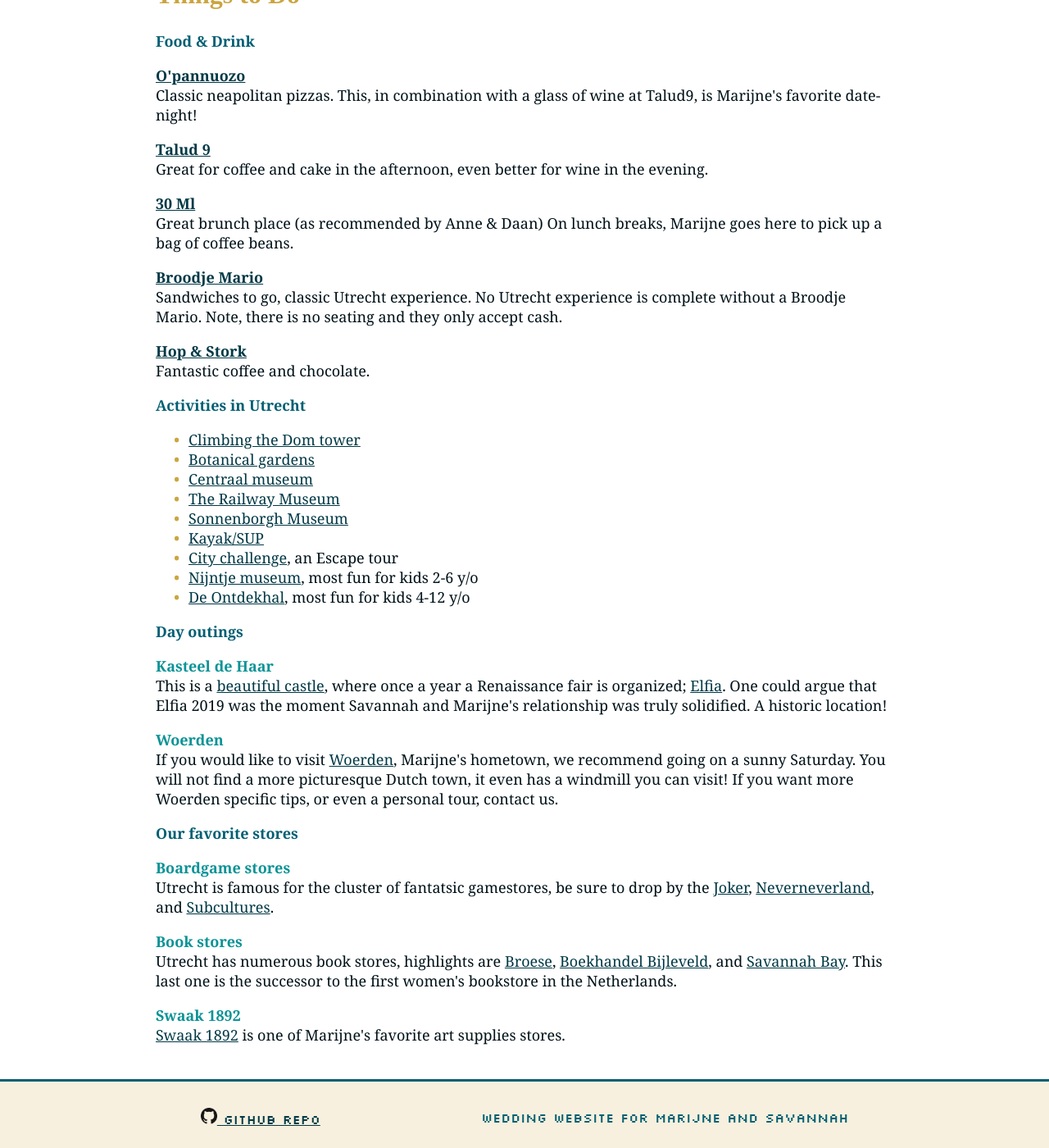
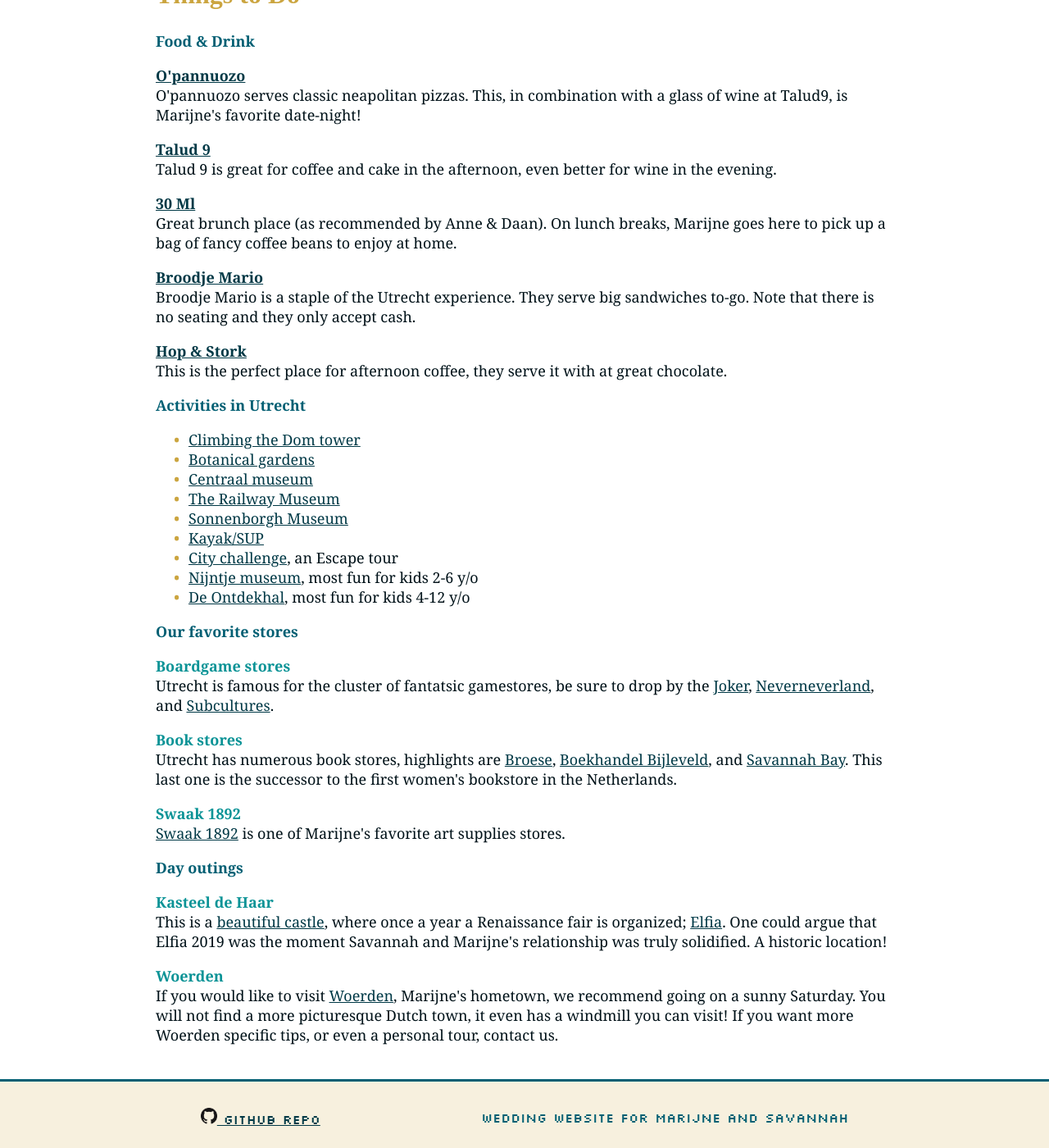
Before and after one commit to schijns-fischer-wedding/schijns-fischer-wedding.github.io, a Jekyll site: the page built from pages/things_to_do.md, in a window 1280 px wide and 1400 px high, scrolled down 207 px. Shown: the whole window at 82% size. Built offline with Jekyll 4.4.1, drawn with Linux system fonts in a browser that asks for light colours; some web fonts are replaced.

Commit message:
switched some sections around

```diff
--- a/pages/things_to_do.md
+++ b/pages/things_to_do.md
@@ -11,31 +11,30 @@
 
 <p>
   <strong style="color:#0A9396"><a href="http://www.o-panuozzo.nl/">O'pannuozo</a></strong><br>
-  Classic neapolitan pizzas.
+  O'pannuozo serves classic neapolitan pizzas.
   This, in combination with a glass of wine at Talud9, is Marijne's favorite date-night!
 </p>
 
 <p>
   <strong style="color:#0A9396"><a href="https://www.talud9.nl/">Talud 9</a></strong><br>
-  Great for coffee and cake in the afternoon, even better for wine in the evening.
+  Talud 9 is great for coffee and cake in the afternoon, even better for wine in the evening.
 </p>
 
 <p>
   <strong style="color:#0A9396"><a href="https://30ml.nl/">30 Ml</a></strong><br>
-  Great brunch place (as recommended by Anne & Daan)
-  On lunch breaks, Marijne goes here to pick up a bag of coffee beans.
+  Great brunch place (as recommended by Anne & Daan).
+  On lunch breaks, Marijne goes here to pick up a bag of fancy coffee beans to enjoy at home.
 </p>
 
 <p>
   <strong style="color:#0A9396"><a href="https://broodjemario.nl/">Broodje Mario</a></strong><br>
-  Sandwiches to go, classic Utrecht experience. No Utrecht experience is
-complete without a Broodje Mario. Note, there is no seating and they only accept
-cash.
+  Broodje Mario is a staple of the Utrecht experience. They serve big sandwiches to-go.
+  Note that there is no seating and they only accept cash.
 </p>
 
 <p>
   <strong style="color:#0A9396"><a href="https://hopenstork.com/">Hop & Stork</a></strong><br>
-  Fantastic coffee and chocolate.
+  This is the perfect place for afternoon coffee, they serve it with at great chocolate.
 </p>
 
 <h3>Activities in Utrecht</h3>
@@ -51,21 +50,6 @@
    <li><a href="https://nijntjemuseum.nl/?lang=en">Nijntje museum</a>, most fun for kids 2-6 y/o</li>
    <li><a href="https://ontdekhal.nl/">De Ontdekhal</a>, most fun for kids 4-12 y/o</li>
  </ul>
-
-<h3>Day outings</h3>
-<p>
-  <strong style="color:#0A9396">Kasteel de Haar</strong><br>
-  This is a <a href="https://www.kasteeldehaar.nl/">beautiful castle</a>, where once a year a Renaissance fair is organized;
-  <a href="https://www.instagram.com/kingdomofelfia/?hl=en">Elfia</a>. One could argue that Elfia 2019 was the moment Savannah and Marijne's relationship was truly solidified. A historic location!
-</p>
-
-<p>
-  <strong style="color:#0A9396">Woerden</strong><br>
-  If you would like to visit <a href="https://www.beleefwoerden.com/nl">Woerden</a>,
-  Marijne's hometown, we recommend going on a sunny Saturday. You will not find a
-  more picturesque Dutch town, it even has a windmill you can visit! If you want
-  more Woerden specific tips, or even a personal tour, contact us.
-</p>
 
 <h3>Our favorite stores</h3>
 
@@ -89,3 +73,18 @@
   <strong style="color:#0A9396">Swaak 1892</strong><br>
   <a href="https://www.gerstaecker.nl/utrecht-2/">Swaak 1892</a> is one of Marijne's favorite art supplies stores.
 </p>
+
+<h3>Day outings</h3>
+<p>
+  <strong style="color:#0A9396">Kasteel de Haar</strong><br>
+  This is a <a href="https://www.kasteeldehaar.nl/">beautiful castle</a>, where once a year a Renaissance fair is organized;
+  <a href="https://www.instagram.com/kingdomofelfia/?hl=en">Elfia</a>. One could argue that Elfia 2019 was the moment Savannah and Marijne's relationship was truly solidified. A historic location!
+</p>
+
+<p>
+  <strong style="color:#0A9396">Woerden</strong><br>
+  If you would like to visit <a href="https://www.beleefwoerden.com/nl">Woerden</a>,
+  Marijne's hometown, we recommend going on a sunny Saturday. You will not find a
+  more picturesque Dutch town, it even has a windmill you can visit! If you want
+  more Woerden specific tips, or even a personal tour, contact us.
+</p>
```
